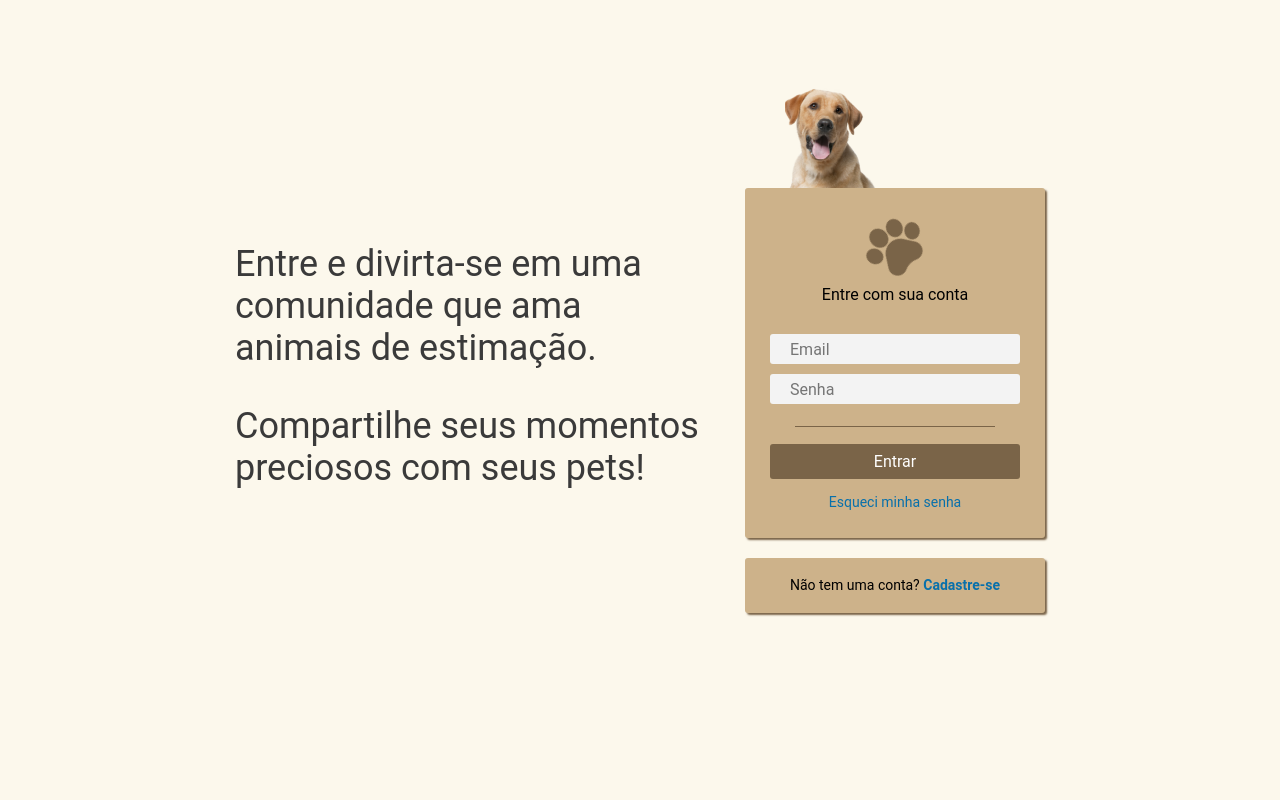
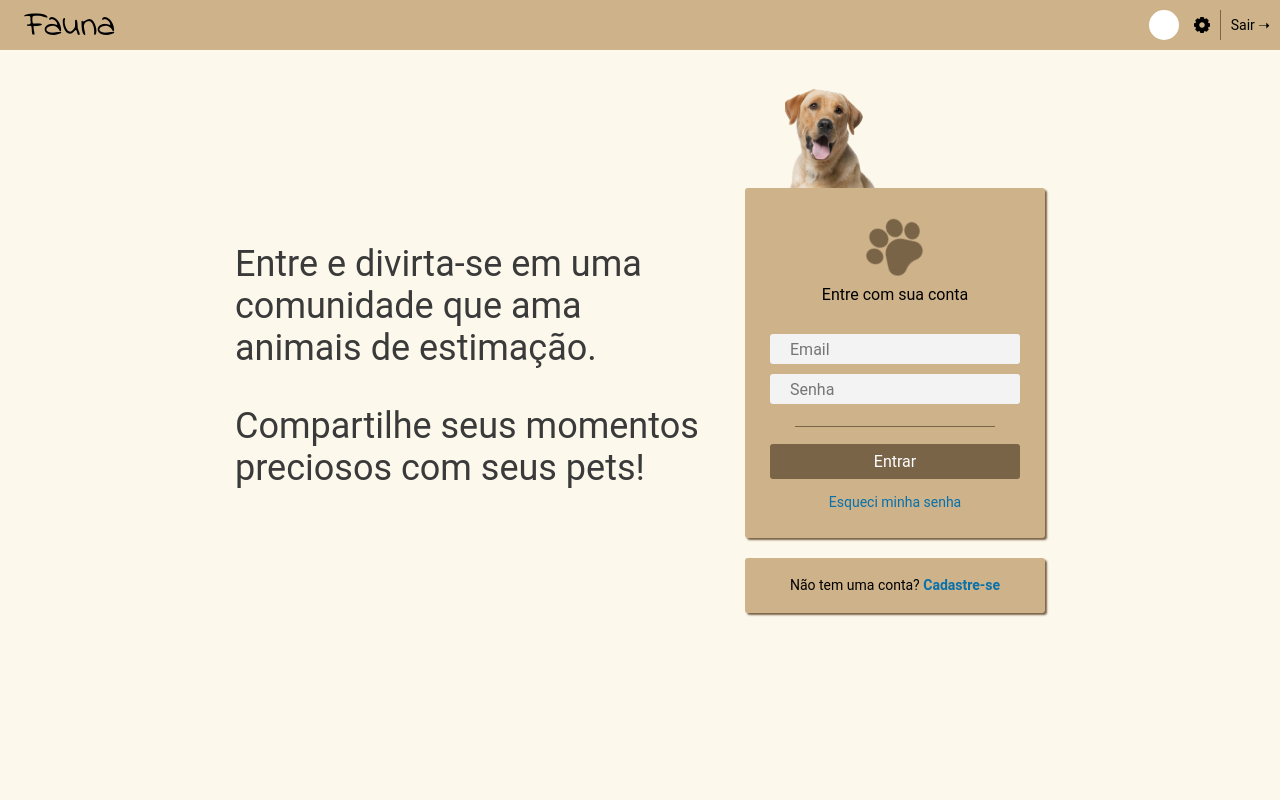
Before and after one commit to rodrigosserrano/fauna, a CodeIgniter app: page /fauna/ in a window 1280 px wide. Run offline with CodeIgniter, Linux system fonts and the light colour scheme; some libraries are stand-ins or nearby versions.

Commit message:
Navbar e pequeno estilo em comum entre páginas

```diff
--- a/application/controllers/Usuarios.php
+++ b/application/controllers/Usuarios.php
@@ -11,6 +11,7 @@ class Usuarios extends CI_Controller {
         $dados['style'] = base_url().'assets/css/styleLogin.css';
 
         $this->load->view('template/header', $dados);
+        $this->load->view('template/nav');
 		$this->load->view('usuarios/login');
 	}
 
--- a/application/views/template/header.php
+++ b/application/views/template/header.php
@@ -13,6 +13,7 @@
         <script src="https://kit.fontawesome.com/598f8e27d9.js" crossorigin="anonymous"></script>
         <link href="https://fonts.googleapis.com/css2?family=Indie+Flower&display=swap" rel="stylesheet">
         <link href="https://fonts.googleapis.com/css2?family=Nothing+You+Could+Do&display=swap" rel="stylesheet">
+        <link rel="stylesheet" href="<?= base_url() ?>assets/css/common.css">
         <link rel="stylesheet" href="<?= $style ?>">
         <title>Fauna | <?= $title ?></title>
     </head>
--- /dev/null
+++ b/application/views/template/nav.php
@@ -0,0 +1,16 @@
+<nav id="navbar">
+    <a href="<?= base_url() ?>" id="nav-logo">Fauna</a>
+
+    <!-- se o usuário estiver logado aparecer também -->
+    <div id="nav-user">
+        <div class="nav-userpic-area">
+            <!-- <img class="nav-userpic" src="<?= base_url() ?>assets/img/user/foto.png" title="Nome" alt="Nome"> -->
+        </div>
+
+        <img id="btn-config" src="<?= base_url() ?>assets/img/icon/config.png" alt="Configurações" title="Configurações">
+        <!-- da pra rodar um scriptzinho com btn-config pra redirecionar ou colocar dentro de um 'a' -->
+        <div class="vertical-bar"></div>
+        <a href="" class="logout">Sair ➝</a>
+    </div>
+    <!-- -->
+</nav>
--- /dev/null
+++ b/assets/css/common.css
@@ -0,0 +1,88 @@
+:root {
+    --background-color: #FCF8EC;
+    --container-color: #CDB28A;
+    --link-color: #0870AB;
+    --link-hover-color: #01446b;
+    --darker-color: #7A6448;
+    --darker-hover-color: #584833;
+    --font-color: #3A3A3A;
+    --input-color: #F3F3F3;
+}
+
+* {
+    margin: 0;
+    padding: 0;
+    box-sizing: border-box;
+    outline: 0;
+}
+
+#navbar {
+    background-color: var(--container-color);
+    width: 100%;
+    height: 50px;
+
+    display: flex;
+    justify-content: space-between;
+    position: fixed;
+}
+
+#navbar #nav-logo{
+    font-family: 'Indie Flower', cursive;
+    font-size: 36px;
+    margin-left: 2%;
+
+    text-decoration: none;
+    color: black;
+}
+
+#navbar #nav-user {
+    display: flex;
+    justify-content: center;
+    align-items: center;
+    margin-right: 5px;
+}
+
+#navbar #nav-user .nav-userpic-area {
+    width: 30px;
+    height: 30px;
+    border-radius: 20px;
+
+    overflow: hidden;
+    background-color: white;
+    cursor: pointer;
+    margin-right: 10px;
+}
+
+#navbar #nav-user .nav-userpic-area .nav-userpic {
+    max-width: 30px;
+    max-height: 30px;
+}
+
+.nav-userpic-area, #btn-config, .vertical-bar, .logout {
+    margin: 0 5px;
+}
+
+#navbar #nav-user #btn-config {
+    transition: 0.2s;
+    cursor: pointer;
+}
+
+#navbar #nav-user #btn-config:hover {
+    filter: opacity(50%);
+}
+
+.vertical-bar {
+    height: 30px;
+    width: 1px;
+    background-color: var(--darker-color);
+}
+
+#navbar #nav-user .logout {
+    text-decoration: none;
+    color: black;
+    transition: 0.2s;
+}
+
+#navbar #nav-user .logout:hover {
+    color: var(--darker-color);
+}
```
Also changed, not shown: assets/img/icon/config.png (added).
